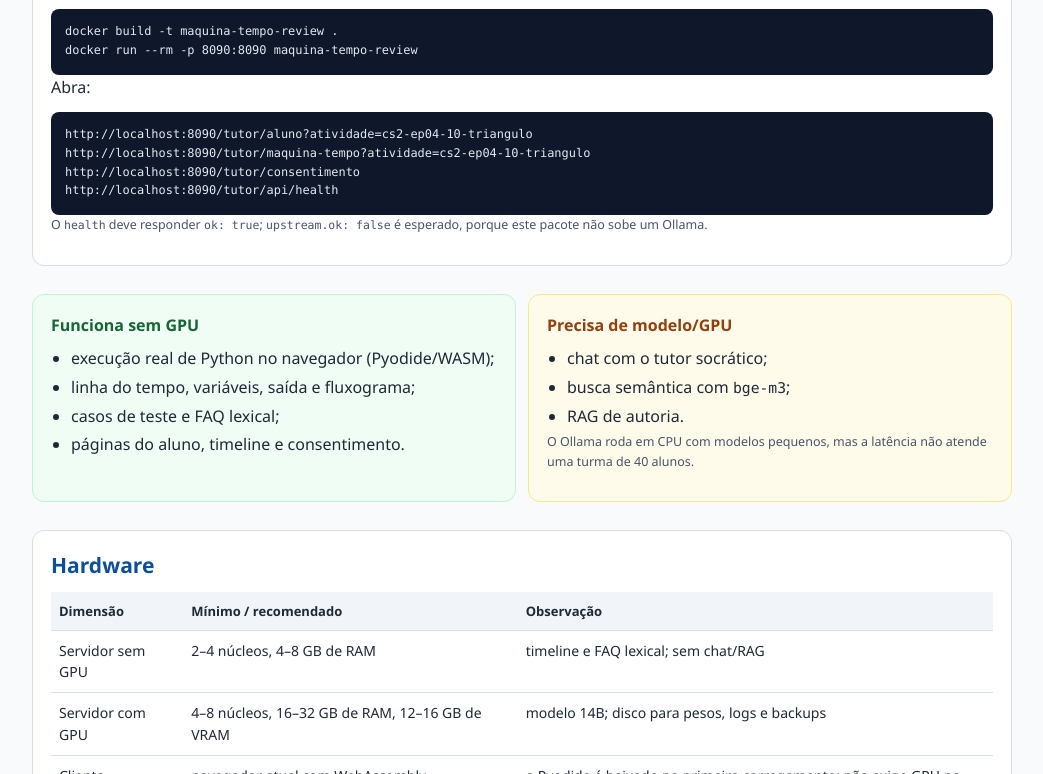
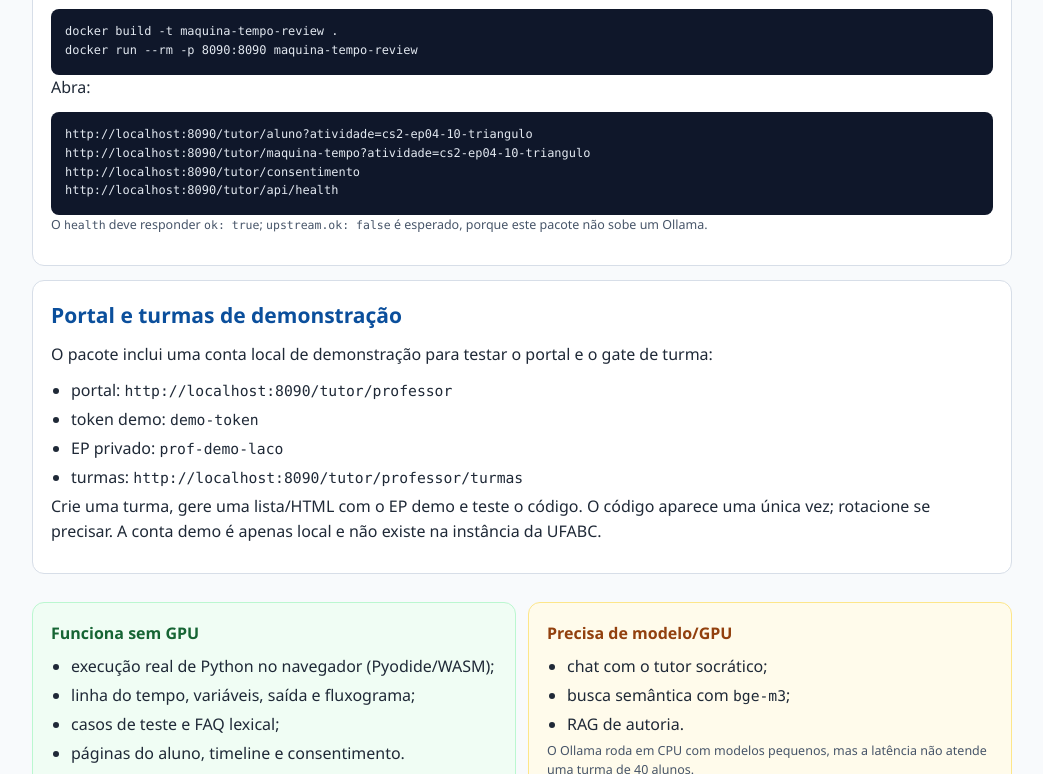
Before and after one commit to fzampirolli/maquina-tempo, a plain HTML site: page implantar.html in a window 1280 px wide. Shown: the part 487-1261 px from the top of the page, without its empty margins (118-1161 px from the left). Drawn offline with Linux system fonts and the light colour scheme.

Commit message:
Atualiza pacote de revisão com turmas e demo local
Co-Authored-By: Claude Code <noreply@anthropic.com>

```diff
--- a/implantar.html
+++ b/implantar.html
@@ -117,6 +117,21 @@ http://localhost:8090/tutor/api/health</code></pre>
       um Ollama.</p>
   </div>
 
+  <div class="card">
+    <h2 style="margin-top:0;">Portal e turmas de demonstração</h2>
+    <p>O pacote inclui uma conta local de demonstração para testar o portal e o
+       gate de turma:</p>
+    <ul>
+      <li>portal: <code>http://localhost:8090/tutor/professor</code></li>
+      <li>token demo: <code>demo-token</code></li>
+      <li>EP privado: <code>prof-demo-laco</code></li>
+      <li>turmas: <code>http://localhost:8090/tutor/professor/turmas</code></li>
+    </ul>
+    <p>Crie uma turma, gere uma lista/HTML com o EP demo e teste o código. O
+       código aparece uma única vez; rotacione se precisar. A conta demo é
+       apenas local e não existe na instância da UFABC.</p>
+  </div>
+
   <div class="grid">
     <div class="card ok">
       <h3>Funciona sem GPU</h3>
```
Also changed, not shown: 1 other file.
